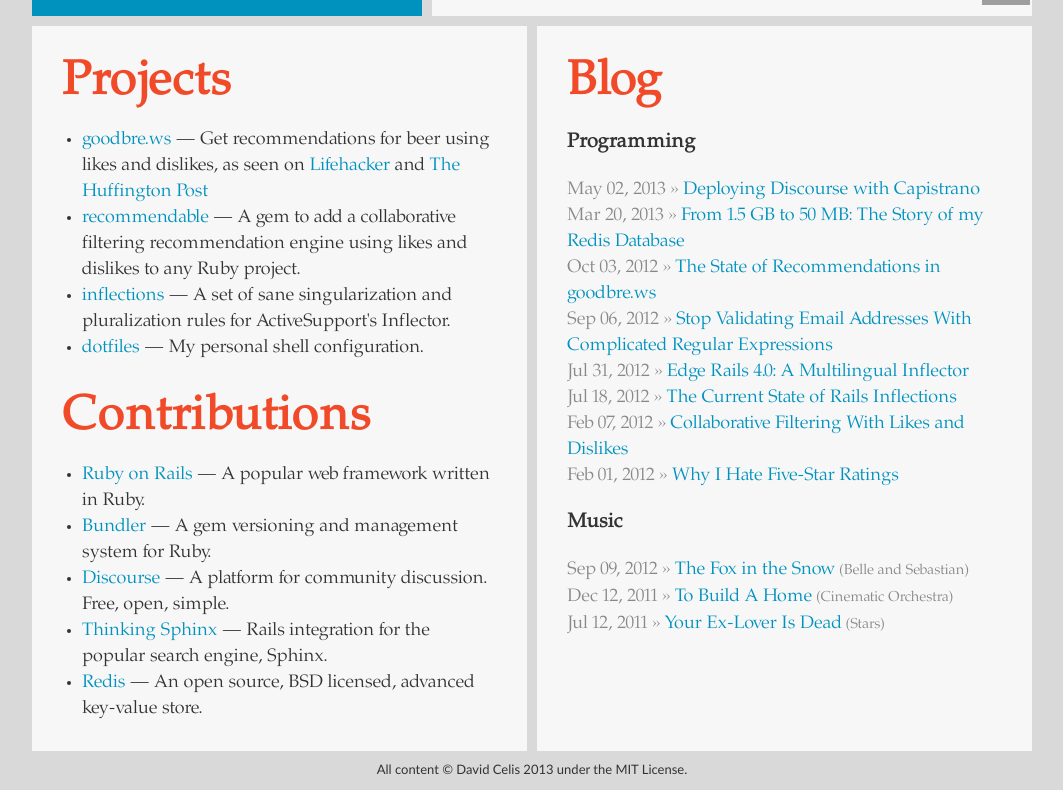
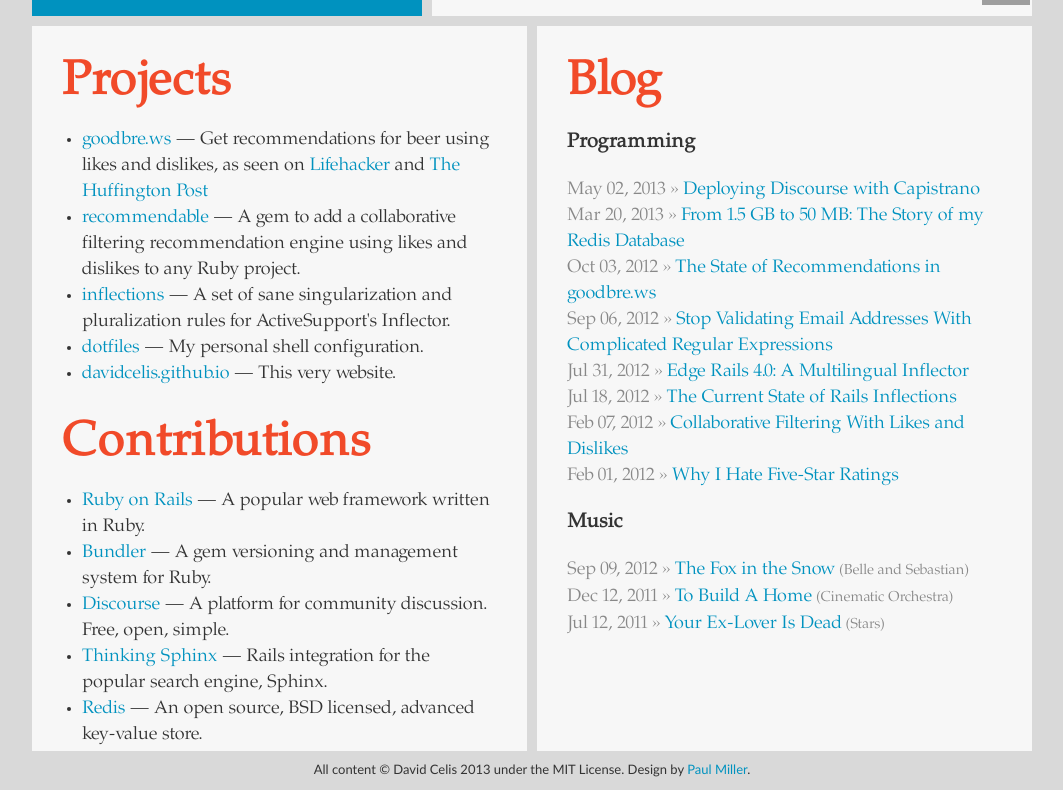
Before and after one commit to davidcelis/davidcelis.github.io, a Jekyll site: the page built from index.html, in a window 1280 px wide, cut to the strip 186-976 px from the top of the page. Shown: the whole strip, without its empty margins (108-1171 px from the left). Built offline with Jekyll 4.4.1, drawn with Linux system fonts in a browser that asks for light colours; grey boxes are pictures that could not be loaded.

Commit message:
Add attribution.
Signed-off-by: David Celis <me@davidcel.is>

```diff
--- a/_includes/projects.html
+++ b/_includes/projects.html
@@ -28,6 +28,13 @@
       dotfiles
     </a>
     — My personal shell configuration.
+  </li>
+
+  <li class="project">
+    <a href="https://github.com/davidcelis/davidcelis.github.io" rel="nofollow" target="_blank">
+      davidcelis.github.io
+    </a>
+    — This very website.
   </li>
 </ul>
 
--- a/_layouts/default.html
+++ b/_layouts/default.html
@@ -31,7 +31,8 @@
       </div>
       <footer>
         <p id="license">
-          All content &copy; David Celis 2013 under the MIT License.
+          All content &copy; David Celis 2013 under the MIT License. Design by
+          <a href="https://github.com/paulmillr">Paul Miller</a>.
         </p>
       </footer>
     </div>
```
